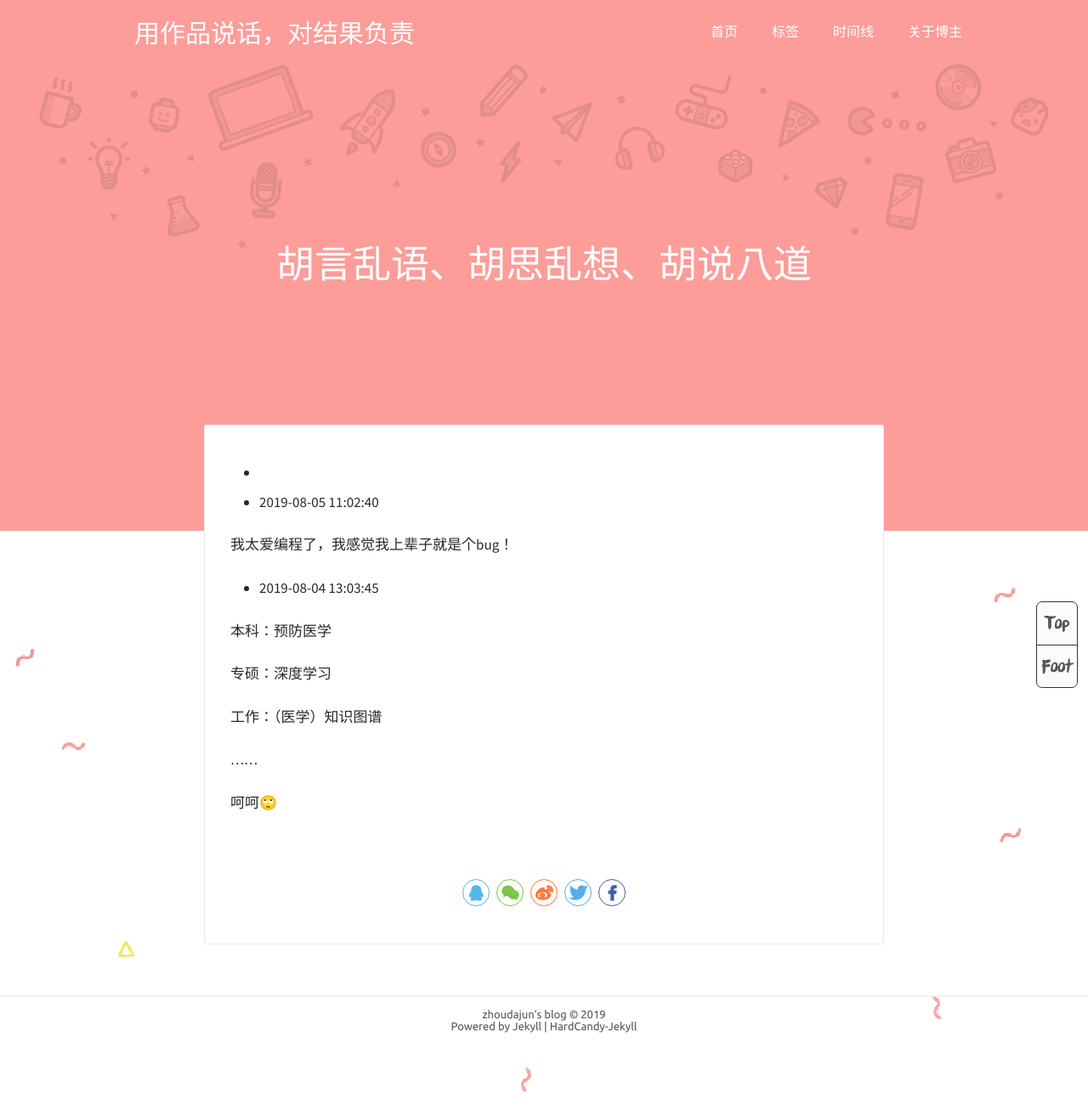
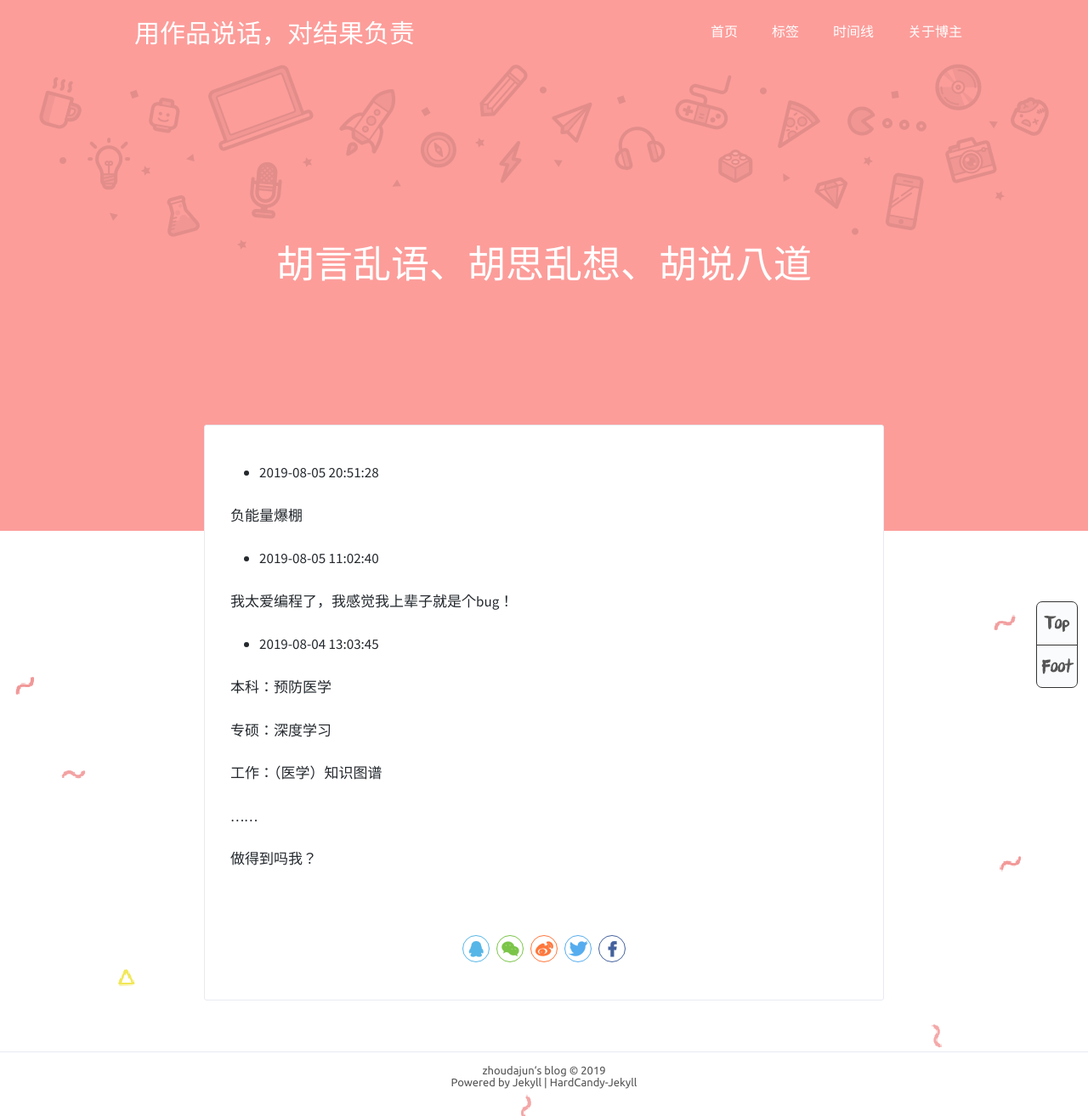
Before and after one commit to zhoudajun/zhoudajun.github.io, a Jekyll site: the page built from _posts/2019-08-05-murmur.md, in a window 1280 px wide. Shown: the whole page at 85% size. Built offline with Jekyll 4.4.1, drawn with Linux system fonts in a browser that asks for light colours; comment, search, counter and statistics services are not loaded.

Commit message:
Update 2019-08-05-murmur.md

```diff
--- a/_posts/2019-08-05-murmur.md
+++ b/_posts/2019-08-05-murmur.md
@@ -15,7 +15,9 @@ tags: murmur
 
 
 
--
+- 2019-08-05 20:51:28
+
+负能量爆棚
 
 
 
@@ -35,4 +37,4 @@ tags: murmur
 
 …...
 
-呵呵🙄
+做得到吗我？
```
